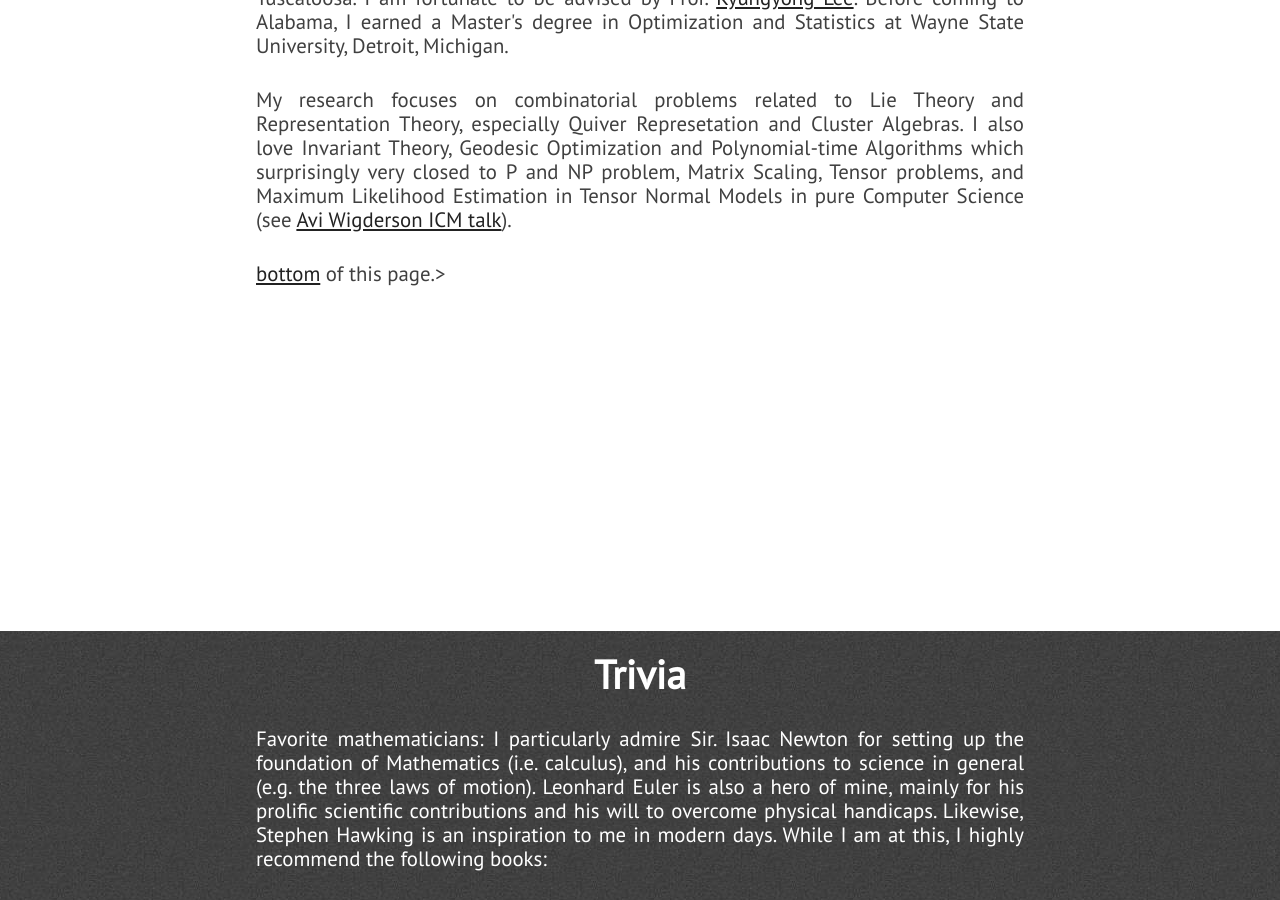
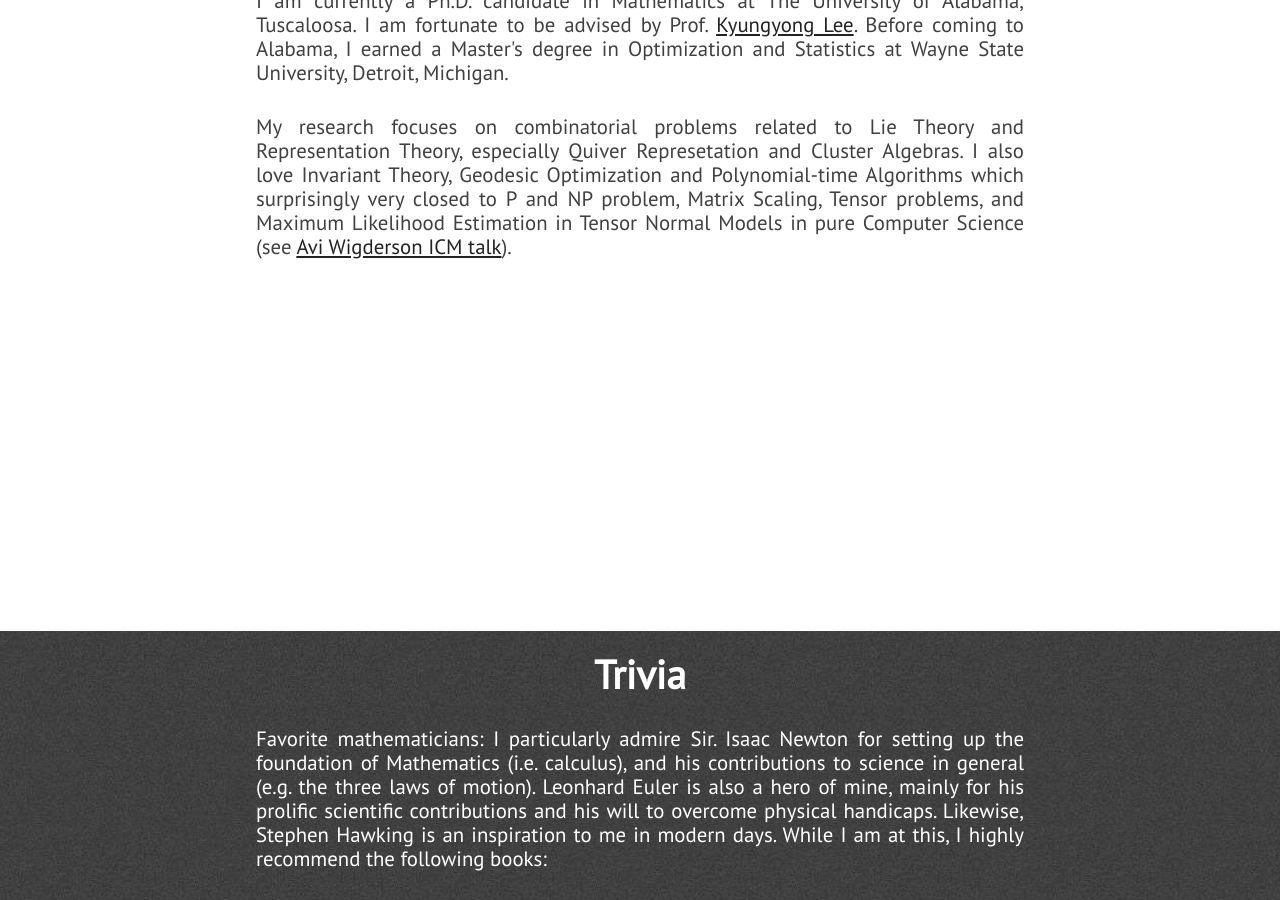
Before and after one commit to nguyendangson/sondangnguyen, a Jekyll site: the page built from index.html, in a window 1280 px wide and 900 px high, scrolled down 1329 px. Built offline with Jekyll 4.4.1, drawn with Linux system fonts in a browser that asks for light colours; nearby versions of some CDN libraries.

Commit message:
Update about.html

```diff
--- a/_includes/about.html
+++ b/_includes/about.html
@@ -14,7 +14,7 @@
 
             </p>
             <p class="paragraph-text justify-text">
-                <!My contacts and resume can be found at the <span class="extra-link"><a href="#extra">bottom</a></span> of this page.>
+                <!--My contacts and resume can be found at the <span class="extra-link"><a href="#extra">bottom</a></span> of this page.-->
             </p>
         </div>
     </section>
```
